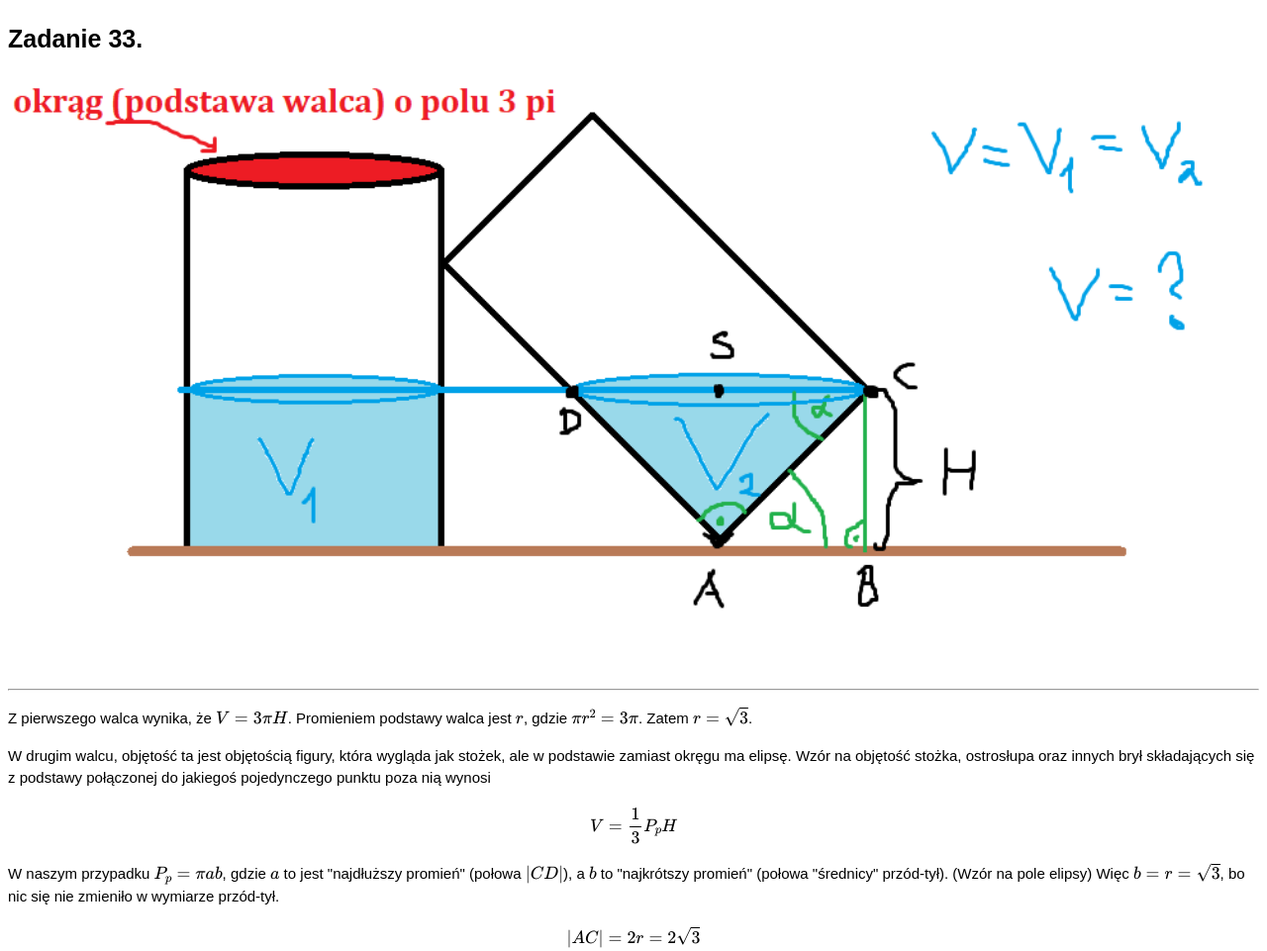
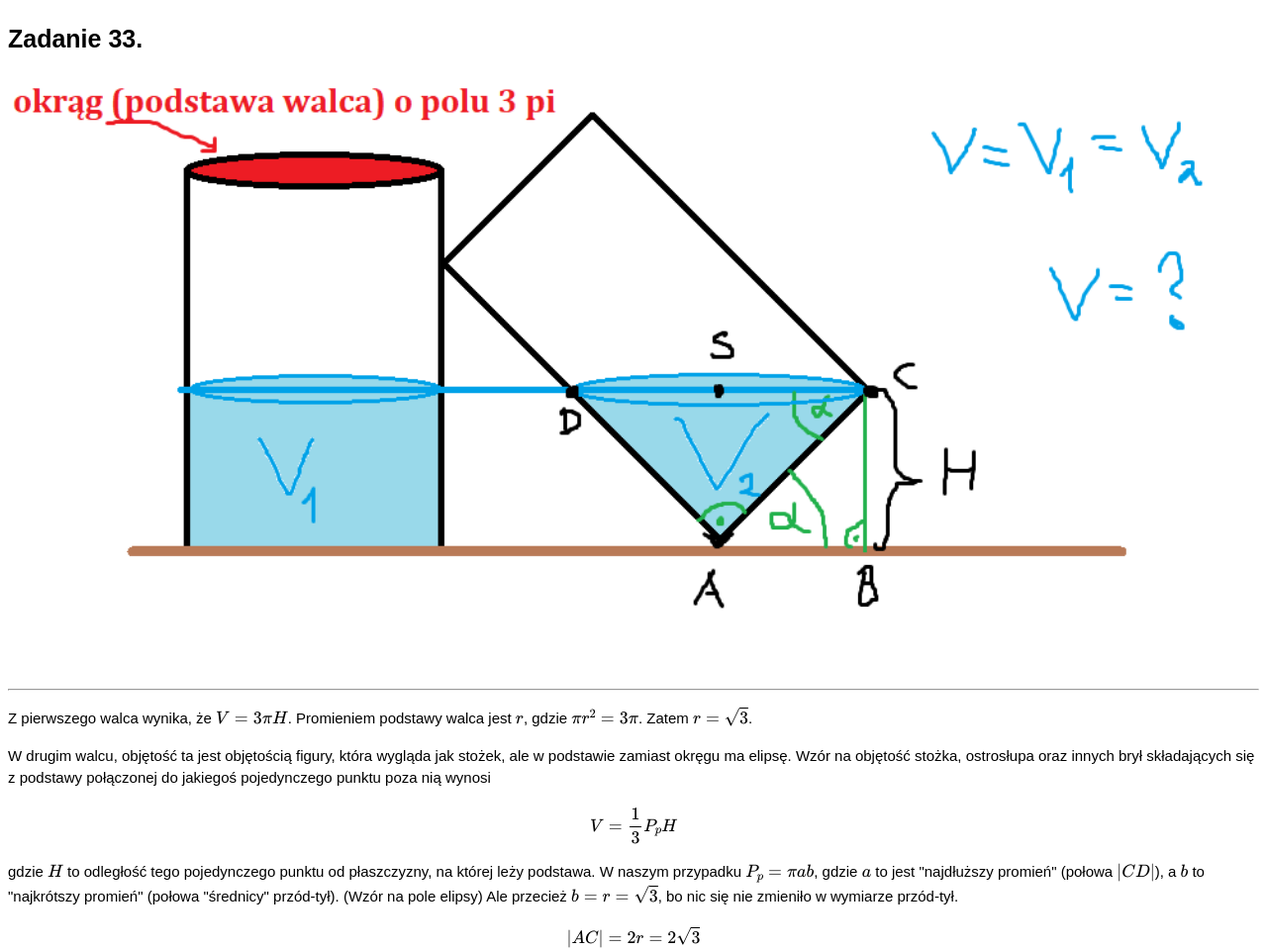
Before and after one commit to pierogiauspolen/pierogiauspolen.github.io, a plain HTML site: page szklankidranki.html in a window 1280 px wide. Shown: the top 961 px of the page at 99% size. Drawn offline with nearby package versions, Linux system fonts and the light colour scheme.

Commit message:
Update szklankidranki.html
doprecyzowanie

```diff
--- a/szklankidranki.html
+++ b/szklankidranki.html
@@ -22,6 +22,6 @@
   <h2>Zadanie 33.</h2>
   <img src="szklankiobjdranka.png" width="100%"></img>
   <hr>
-  <p>Z pierwszego walca wynika, że \( V = 3 \pi H \). Promieniem podstawy walca jest \(r\), gdzie \(\pi r^2 = 3 \pi\). Zatem \(r = \sqrt{3}\).</p> <p>W drugim walcu, objętość ta jest objętością figury, która wygląda jak stożek, ale w podstawie zamiast okręgu ma elipsę. Wzór na objętość stożka, ostrosłupa oraz innych brył składających się z podstawy połączonej do jakiegoś pojedynczego punktu poza nią wynosi \[ V = \frac{1}{3} P_p H \] W naszym przypadku \(P_p = \pi a b\), gdzie \(a\) to jest "najdłuższy promień" (połowa \(|CD|\)), a \(b\) to "najkrótszy promień" (połowa "średnicy" przód-tył). (Wzór na pole elipsy) Więc \(b = r = \sqrt{3}\), bo nic się nie zmieniło w wymiarze przód-tył. \[|AC| = 2r = 2 \sqrt{3}\] \[H = |AC| \sin \alpha = 2 \sqrt{3} \sin \alpha \] \[2r = 2 \sqrt{3} = |CD| \cos \alpha \] \[ |CD| = \frac{2 \sqrt{3}}{\cos \alpha}\] \[ V_2 = \frac{1}{3} \pi \cdot \frac{|CD|}{2} \cdot \sqrt{3} \cdot H \] \[ \frac{\pi}{3} \cdot \frac{\sqrt{3}}{\cos \alpha} \cdot \sqrt{3} \cdot H = 3 \pi H\] \[ \frac{ \pi H }{\cos \alpha} = 3 \pi H\] \[ \cos \alpha = \frac{1}{3} \] Z jedynki trygonometrycznej: \[ \sin \alpha = \frac{2 \sqrt{2}}{3}\] \[H = 2 \sqrt{3} \sin \alpha = \frac{4}{3} \sqrt{6}\] \[V = 3 \pi \cdot \frac{4}{3} \sqrt{6} = 4 \pi \sqrt{6}\]
+  <p>Z pierwszego walca wynika, że \( V = 3 \pi H \). Promieniem podstawy walca jest \(r\), gdzie \(\pi r^2 = 3 \pi\). Zatem \(r = \sqrt{3}\).</p> <p>W drugim walcu, objętość ta jest objętością figury, która wygląda jak stożek, ale w podstawie zamiast okręgu ma elipsę. Wzór na objętość stożka, ostrosłupa oraz innych brył składających się z podstawy połączonej do jakiegoś pojedynczego punktu poza nią wynosi \[ V = \frac{1}{3} P_p H \] gdzie \(H\) to odległość tego pojedynczego punktu od płaszczyzny, na której leży podstawa. W naszym przypadku \(P_p = \pi a b\), gdzie \(a\) to jest "najdłuższy promień" (połowa \(|CD|\)), a \(b\) to "najkrótszy promień" (połowa "średnicy" przód-tył). (Wzór na pole elipsy) Ale przecież \(b = r = \sqrt{3}\), bo nic się nie zmieniło w wymiarze przód-tył. \[|AC| = 2r = 2 \sqrt{3}\] \[H = |AC| \sin \alpha = 2 \sqrt{3} \sin \alpha \] \[2r = 2 \sqrt{3} = |CD| \cos \alpha \] \[ |CD| = \frac{2 \sqrt{3}}{\cos \alpha}\] \[ V_2 = \frac{1}{3} \pi \cdot \frac{|CD|}{2} \cdot \sqrt{3} \cdot H \] \[ \frac{\pi}{3} \cdot \frac{\sqrt{3}}{\cos \alpha} \cdot \sqrt{3} \cdot H = 3 \pi H\] \[ \frac{ \pi H }{\cos \alpha} = 3 \pi H\] \[ \cos \alpha = \frac{1}{3} \] Z jedynki trygonometrycznej: \[ \sin \alpha = \frac{2 \sqrt{2}}{3}\] \[H = 2 \sqrt{3} \sin \alpha = \frac{4}{3} \sqrt{6}\] \[V = 3 \pi \cdot \frac{4}{3} \sqrt{6} = 4 \pi \sqrt{6}\]
   </body>
 </html>
```
